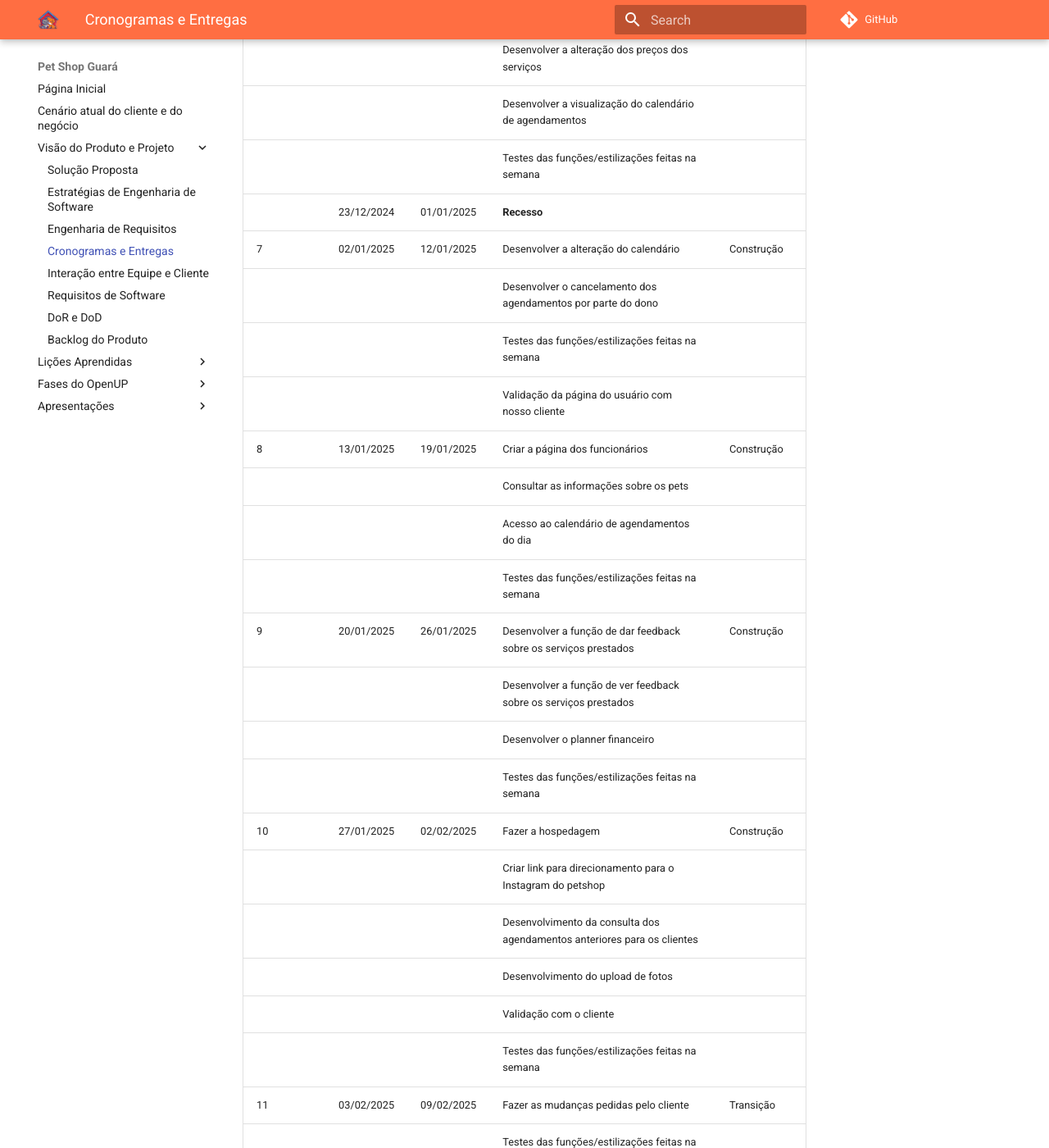
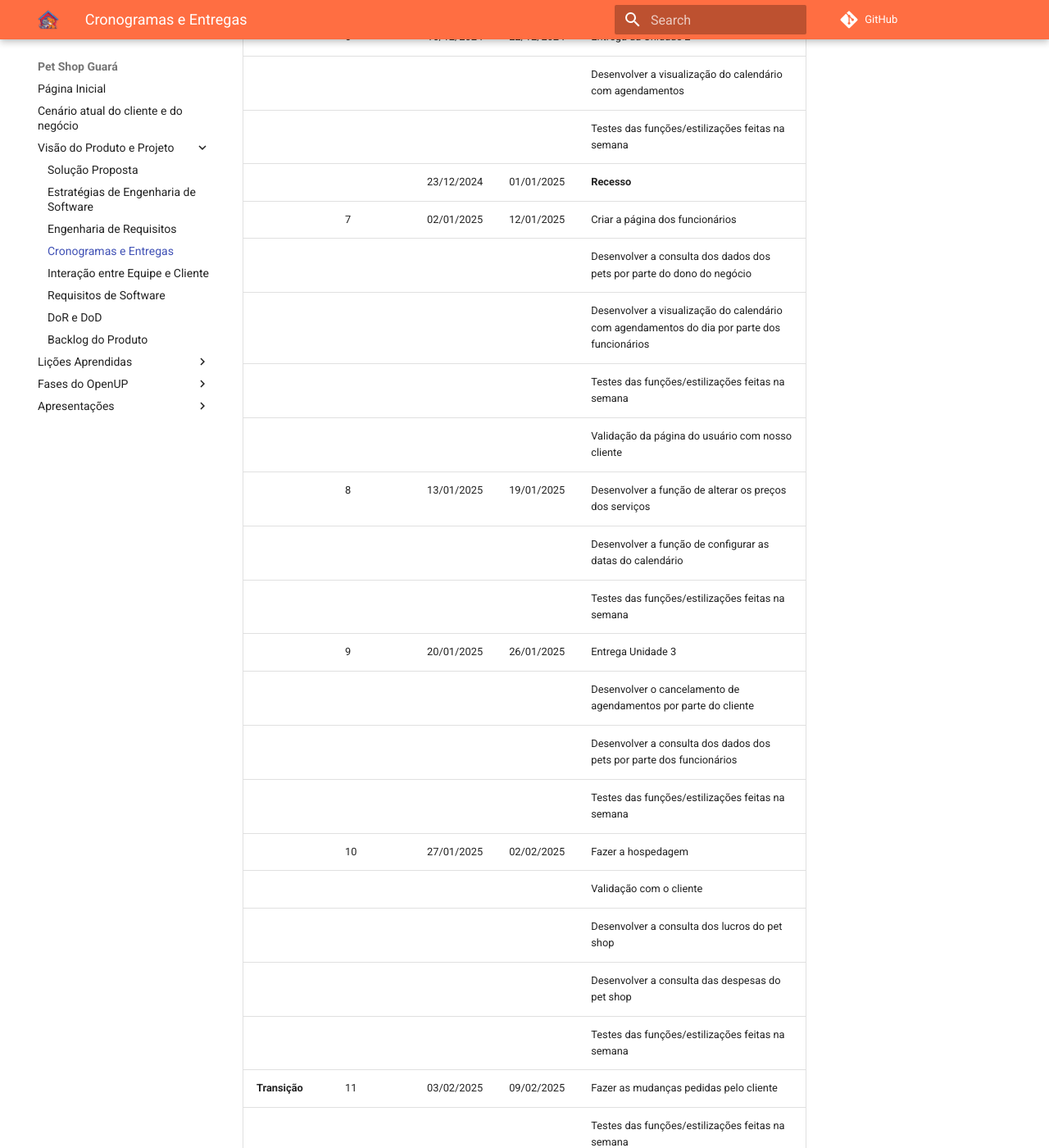
Before and after one commit to mdsreq-fga-unb/2024.2-T03-PetShopGuara, an MkDocs documentation site: the page built from docs/VisãoProduto/Cronograma.md, in a window 1280 px wide and 1400 px high, scrolled down 1610 px. Shown: the whole window at 82% size. Built offline with MkDocs 1.6.1 and Material for MkDocs 9.7.7, drawn with Linux system fonts in a browser that asks for light colours; comment, search, counter and statistics services are not loaded; some of the changed text lies outside the part shown.

Commit message:
docs: mudando o cronograma

```diff
--- a/docs/VisãoProduto/Cronograma.md
+++ b/docs/VisãoProduto/Cronograma.md
@@ -2,60 +2,61 @@
 
 # Planejamento de Sprints e Fases do OpenUP
 
-| Sprint | Início        | Fim           | Objetivos e Entregas Esperadas                                                                 | Fase do OpenUP      |
-|--------|---------------|---------------|-----------------------------------------------------------------------------------------------|---------------------|
-| 0      | 04/11/2024    | 10/11/2024    | Planejamento do projeto                                                                      | Concepção           |
-|        |               |               | Definição do escopo                                                                         |                     |
-|        |               |               | Decisão dos cargos                                                                          |                     |
-|        |               |               | Organização da documentação                                                                 |                     |
-| 1      | 11/11/2024    | 17/11/2024    | Entrega da Unidade 1                                                                        | Concepção           |
-|        |               |               |  Capacitações                                                                                |                     |
-|        |               |               | Definir o MVP                                                                               |                     |
-|        |               |               | Definir DoR e DoD                                                                           |                     |
-|        |               |               | Declaração de requisitos funcionais e não funcionais                                        |                     |
-|        |               |               | User story                                                                                  |                     |
-|        |               |               | Regras de negócio                                                                           |                     |
-| 2      | 18/11/2024    | 24/11/2024    | Capacitações                                                                                | Elaboração          |
-|        |               |               | Protótipo no Figma                                                                          |                     |
-|        |               |               | Arquitetura                                                                                 |                     |
-|        |               |               | Análise de riscos                                                                           |                     |
-| 3      | 25/11/2024    | 01/12/2024    | Desenvolver o banco de dados                                                                | Construção          |
-|        |               |               | Desenvolvimento do cadastro do dono do animal e do pet                                      |                     |
-|        |               |               | Testes das funções/estilizações feitas na semana                                            |                     |
-| 4      | 02/12/2024    | 08/12/2024    | Desenvolver o agendamento de banho e tosa, mostrando os horários e dias disponíveis         | Construção          |
-|        |               |               | Desenvolver o cancelamento do agendamento                                                  |                     |
-|        |               |               | Testes das funções/estilizações feitas na semana                                            |                     |
-| 5      | 09/12/2024    | 15/12/2024    | Criar a página do dono do negócio                                                           | Construção          |
-|        |               |               | Desenvolver a consulta das informações dos pets e dos clientes                             |                     |
-|        |               |               | Testes das funções/estilizações feitas na semana                                            |                     |
-| 6      | 16/12/2024    | 22/12/2024    | Entrega da Unidade 2                                                                        | Construção          |
-|        |               |               | Desenvolver a alteração dos preços dos serviços                                            |                     |
-|        |               |               | Desenvolver a visualização do calendário de agendamentos                                   |                     |
-|        |               |               | Testes das funções/estilizações feitas na semana                                            |                     |
-|        | 23/12/2024    | 01/01/2025    | **Recesso**                                                                                  |                     |
-| 7      | 02/01/2025    | 12/01/2025    | Desenvolver a alteração do calendário                                                      | Construção          |
-|        |               |               | Desenvolver o cancelamento dos agendamentos por parte do dono                              |                     |
-|        |               |               | Testes das funções/estilizações feitas na semana                                            |                     |
-|        |               |               | Validação da página do usuário com nosso cliente                                           |                     |
-| 8      | 13/01/2025    | 19/01/2025    | Criar a página dos funcionários                                                            | Construção          |
-|        |               |               | Consultar as informações sobre os pets                                                     |                     |
-|        |               |               | Acesso ao calendário de agendamentos do dia                                                |                     |
-|        |               |               | Testes das funções/estilizações feitas na semana                                            |                     |
-| 9      | 20/01/2025    | 26/01/2025    | Desenvolver a função de dar feedback sobre os serviços prestados                           | Construção          |
-|        |               |               | Desenvolver a função de ver feedback sobre os serviços prestados                           |                     |
-|        |               |               | Desenvolver o planner financeiro                                                           |                     |
-|        |               |               | Testes das funções/estilizações feitas na semana                                           |                     |
-| 10     | 27/01/2025    | 02/02/2025    | Fazer a hospedagem                                                                         | Construção          |
-|        |               |               | Criar link para direcionamento para o Instagram do petshop                                 |                     |
-|        |               |               | Desenvolvimento da consulta dos agendamentos anteriores para os clientes                   |                     |
-|        |               |               | Desenvolvimento do upload de fotos                                                        |                     |
-|        |               |               | Validação com o cliente                                                                    |                     |
-|        |               |               | Testes das funções/estilizações feitas na semana                                           |                     |
-| 11     | 03/02/2025    | 09/02/2025    | Fazer as mudanças pedidas pelo cliente                                                     | Transição           |
-|        |               |               | Testes das funções/estilizações feitas na semana                                           |                     |
-| 12     | 10/02/2025    | 12/02/2025    | Walkthrough com o cliente                                                                  | Transição           |
-|        |               |               | Encerramento do projeto                                                                    |                     |
-|        |               |               | Entrega da Unidade 4                                                                       |                     |
+| Fase do OpenUP      | Sprint | Início        | Fim           | Objetivos e Entregas Esperadas                                                                 |
+|---------------------|--------|---------------|---------------|-----------------------------------------------------------------------------------------------|
+| **Concepção**           | 0      | 04/11/2024    | 10/11/2024    | Planejamento do projeto                                                                      |
+|                     |        |               |               | Definição do escopo                                                                         |
+|                     |        |               |               | Decisão dos cargos                                                                          |
+|                     |        |               |               | Organização da documentação                                                                 |
+|            | 1      | 11/11/2024    | 17/11/2024    | Entrega da Unidade 1                                                                        |
+|                     |        |               |               | Capacitações                                                                                |
+|                     |        |               |               | Definir o MVP                                                                               |
+|                     |        |               |               | Definir DoR e DoD                                                                           |
+|                     |        |               |               | Declaração de requisitos funcionais e não funcionais                                        |
+|                     |        |               |               | User story                                                                                  |
+|                     |        |               |               | Regras de negócio                                                                           |
+| **Elaboração**          | 2      | 18/11/2024    | 24/11/2024    | Capacitações                                                                                |
+|                     |        |               |               | Protótipo no Figma                                                                          |
+|                     |        |               |               | Arquitetura                                                                                 |
+|                     |        |               |               | Análise de riscos                                                                           |
+| **Construção**          | 3      | 25/11/2024    | 01/12/2024    | Desenvolver o banco de dados                                                                |
+|                     |        |               |               | Criar a página do cliente                                      |
+|                     |        |               |               | Desenvolver o cadastro do dono do animal                                      |
+|                     |        |               |               | Desenvolver o cadastro do pet                                      |
+|                     |        |               |               | Testes das funções/estilizações feitas na semana                                            |
+|           | 4      | 02/12/2024    | 08/12/2024    | Desenvolver o agendamento de serviços         |
+|                     |        |               |               | Desenvolver a exibição dos horários disponíveis para agendamento                             |
+|                     |        |               |               | Testes das funções/estilizações feitas na semana                                            |
+|           | 5      | 09/12/2024    | 15/12/2024    | Criar a página do dono do negócio                                                           |
+|                     |        |               |               | Desenvolver a consulta dos dados dos clientes                                   |
+|                     |        |               |               | Testes das funções/estilizações feitas na semana                                            |
+|           | 6      | 16/12/2024    | 22/12/2024    | Entrega da Unidade 2                                                                        |
+|                     |        |               |               | Desenvolver a visualização do calendário com agendamentos                                            |
+|                     |        |               |               | Testes das funções/estilizações feitas na semana                                            |
+|                     |        | 23/12/2024    | 01/01/2025    | **Recesso**                                                                                  |
+|           | 7      | 02/01/2025    | 12/01/2025    | Criar a página dos funcionários                                                      |
+|                     |        |               |               | Desenvolver a consulta dos dados dos pets por parte do dono do negócio                                                     |
+|                     |        |               |               | Desenvolver a visualização do calendário com agendamentos do dia por parte dos funcionários                                                |
+|                     |        |               |               | Testes das funções/estilizações feitas na semana                                            |
+|                     |        |               |               | Validação da página do usuário com nosso cliente                                           |
+|           | 8      | 13/01/2025    | 19/01/2025    | Desenvolver a função de alterar os preços dos serviços                                                            |
+|                     |        |               |               | Desenvolver a função de configurar as datas do calendário                                                           |
+|                     |        |               |               | Testes das funções/estilizações feitas na semana                                            |
+|           | 9      | 20/01/2025    | 26/01/2025    | Entrega Unidade 3                           |
+|                     |        |               |               | Desenvolver o cancelamento de agendamentos por parte do cliente                                                                    |
+|                     |        |               |               | Desenvolver a consulta dos dados dos pets por parte dos funcionários                                                                    |
+|                     |        |               |               | Testes das funções/estilizações feitas na semana                                           |
+|           | 10     | 27/01/2025    | 02/02/2025    | Fazer a hospedagem                                                                         |
+|                     |        |               |               | Validação com o cliente                                                                    |
+|                     |        |               |               | Desenvolver a consulta dos lucros do pet shop                                                                   |
+|                     |        |               |               | Desenvolver a consulta das despesas do pet shop                                                                    |
+|                     |        |               |               | Testes das funções/estilizações feitas na semana                                           |
+| **Transição**           | 11     | 03/02/2025    | 09/02/2025    | Fazer as mudanças pedidas pelo cliente                                                     |
+|                     |        |               |               | Testes das funções/estilizações feitas na semana                                           |
+|            | 12     | 10/02/2025    | 12/02/2025    | Walkthrough com o cliente                                                                  |
+|                     |        |               |               | Encerramento do projeto                                                                    |
+|                     |        |               |               | Entrega da Unidade 4                                                                       |
+
 
 
 
```
